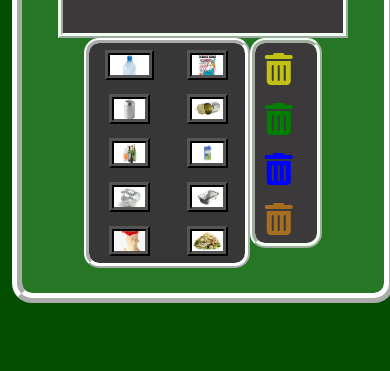
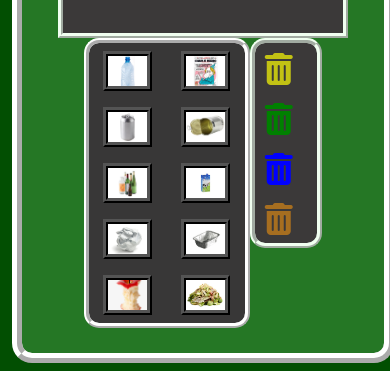
Before and after one commit to manu-cj/Tri-selectif, a plain HTML site: page index.html in a window 390 px wide. Shown: the part 612-983 px from the top of the page. Before the commit the page ends 923 px from the top, so only its background shows below. Drawn offline with Linux system fonts and the light colour scheme.

Commit message:
Tri selectif

```diff
--- a/style.css
+++ b/style.css
@@ -218,7 +218,7 @@ i:hover {
 
     #dechet {
         width: 50%;
-        height: 220px;
+        height: 280px;
         border: ridge 5px #ffffff;
         margin: 0;
     }
@@ -226,52 +226,52 @@ i:hover {
 
     #bouteille {
         width: 25%;
-        height: 20px;
+        height: 30px;
     }
 
     #canette {
-        width: 20%;
-        height: 20px;
+        width: 25%;
+        height: 30px;
     }
 
     #verre {
-        width: 20%;
-        height: 20px;
+        width: 25%;
+        height: 30px;
     }
 
     #papier {
-        width: 20%;
-        height: 20px;
+        width: 25%;
+        height: 30px;
     }
 
     #organique {
-        width: 20%;
-        height: 20px;
+        width: 25%;
+        height: 30px;
     }
 
     #journal {
-        width: 20%;
-        height: 20px;
+        width: 25%;
+        height: 30px;
     }
 
     #conserve {
-        width: 20%;
-        height: 20px;
+        width: 25%;
+        height: 30px;
     }
 
     #lait {
-        width: 20%;
-        height: 20px;
+        width: 25%;
+        height: 30px;
     }
 
     #aluminium {
-        width: 20%;
-        height: 20px;
+        width: 25%;
+        height: 30px;
     }
 
     #organique2 {
-        width: 20%;
-        height: 20px;
+        width: 25%;
+        height: 30px;
     }
 
     #poubelles {
```
